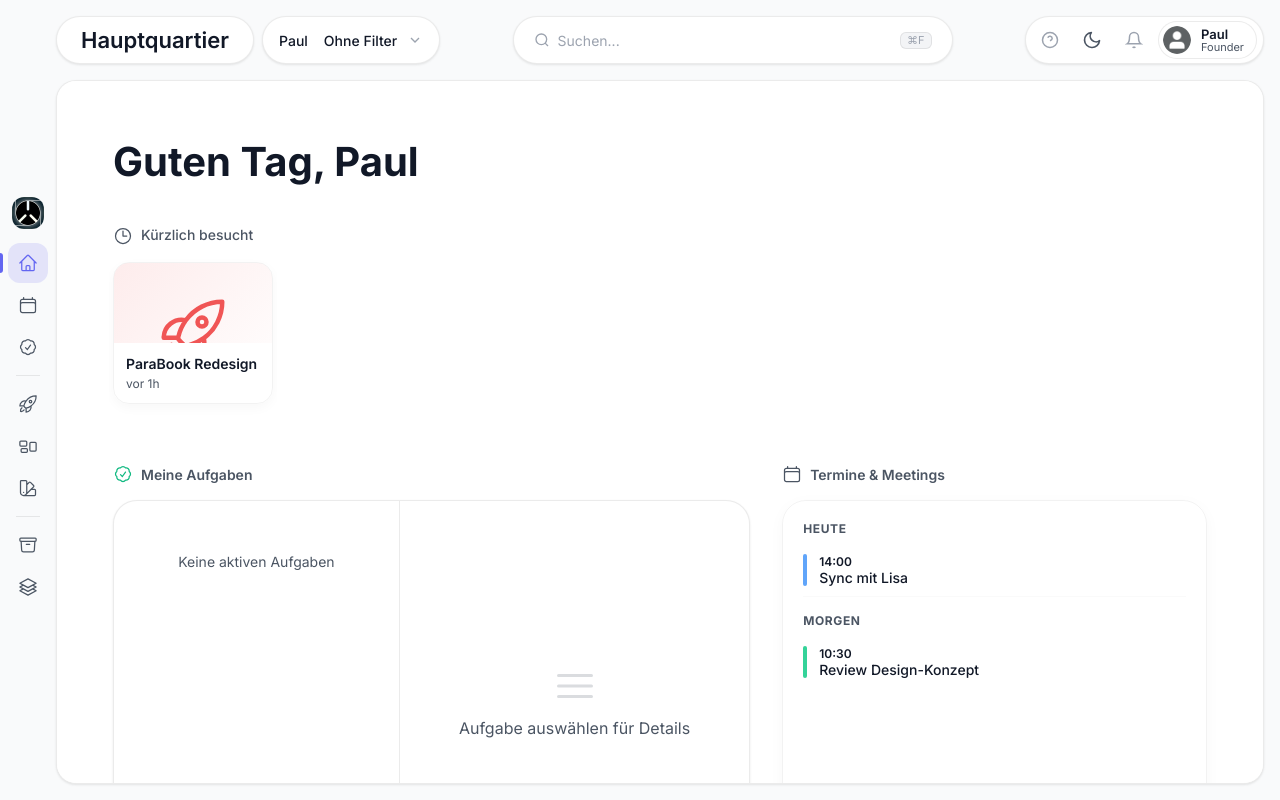
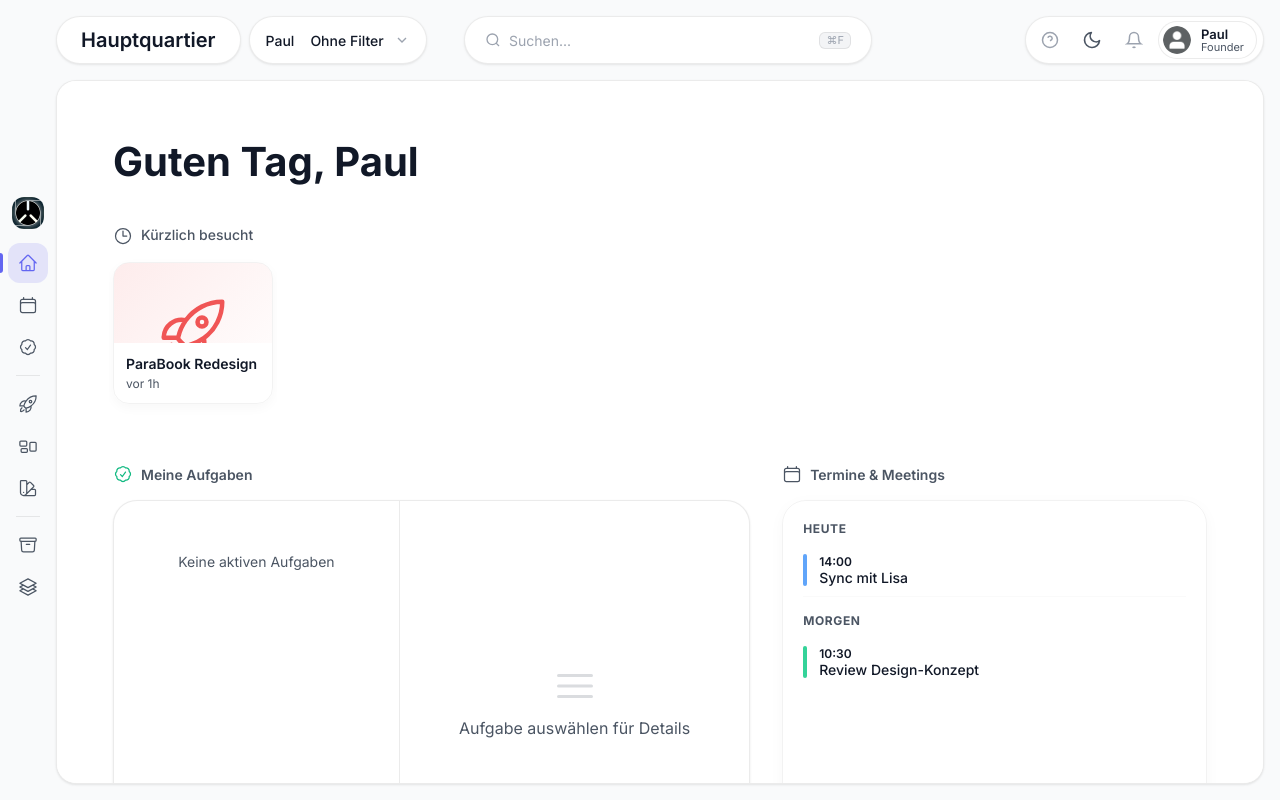
Before and after one commit to Paulito12209/ParaBook, an Angular app in the folder ParaBook/: page /dashboard in a window 1280 px wide. Built offline with nearby package versions, Linux system fonts and the light colour scheme.

Commit message:
style: Enhance component layout, overflow handling, and visual styling across lists, header, and task details.

```diff
--- a/ParaBook/src/app/shared/components/header/header.scss
+++ b/ParaBook/src/app/shared/components/header/header.scss
@@ -4,6 +4,7 @@
 }
 
 header {
+    position: relative;
     display: flex;
     justify-content: space-between;
     align-items: center;
@@ -20,6 +21,7 @@ header {
     display: flex;
     align-items: center;
     gap: 8px;
+    z-index: 1;
 
     .page-pill {
         display: flex;
@@ -29,7 +31,7 @@ header {
         height: 48px;
         padding: 0 24px;
         border-radius: var(--radius-pill);
-        font-size: 22px;
+        font-size: 20px;
         font-weight: 600;
         color: var(--text-primary);
         box-shadow: var(--shadow-card);
@@ -156,10 +158,15 @@ header {
     }
 }
 
-/* Zentrale Suchleiste */
+/* Zentrale Suchleiste – immer zentriert, 1/3 der Header-Breite */
 .header-search {
+    position: absolute;
+    left: 50%;
+    transform: translateX(-50%);
+    width: 33.333%;
     display: flex;
     align-items: center;
+    justify-content: center; // Inhalte zentrieren
     gap: var(--btn-icon-gap);
     height: 48px;
     padding: 0 var(--btn-padding-x-lg);
@@ -168,10 +175,8 @@ header {
     border-radius: var(--radius-pill);
     cursor: pointer;
     transition: all var(--transition-fast);
-    min-width: 240px;
-    max-width: 440px;
-    flex: 1;
-    box-shadow: var(--shadow-card); /* Auch die Suche ist eine schwebende Pille */
+    box-shadow: var(--shadow-card);
+    z-index: 1;
 
     .search-icon {
         color: var(--text-muted);
@@ -212,6 +217,7 @@ header {
     border-radius: var(--radius-pill);
     box-shadow: var(--shadow-card);
     border: var(--divider-thickness) solid var(--border-color);
+    z-index: 1;
 
     .icon-btn {
         background: none;
```
